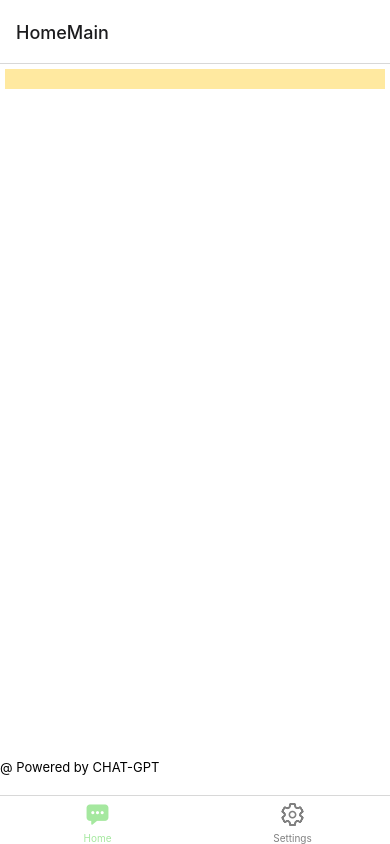
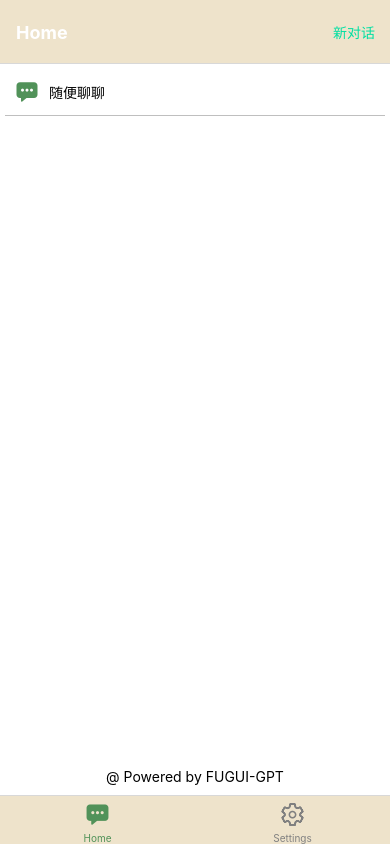
Before and after one commit to eiis/fugui_chat, a React Native app: screen /Home in a window 390 px wide. Built offline with nearby package versions, Linux system fonts and the light colour scheme.

Commit message:
:sparkles: (添加历史聊天列表)

```diff
--- a/App.js
+++ b/App.js
@@ -1,6 +1,6 @@
 import { StatusBar } from "expo-status-bar";
 import React, { useState } from "react";
-import { StyleSheet, Text, View } from "react-native";
+import { StyleSheet, Text, TouchableOpacity } from "react-native";
 import ChatPage from "./screens/ChatPage";
 import HomeMain from "./screens/Home";
 import SettingMain from "./screens/Setting";
@@ -8,24 +8,31 @@ import { Ionicons } from '@expo/vector-icons';
 import { NavigationContainer } from "@react-navigation/native";
 import { createNativeStackNavigator } from "@react-navigation/native-stack";
 import { createBottomTabNavigator } from '@react-navigation/bottom-tabs';
-
+import { TabBarVisibleContext } from './utils/TabBarVisibleContext';
 
 const Stack = createNativeStackNavigator();
 const Tab = createBottomTabNavigator();
 
-// 创建一个Context
-export const TabBarVisibleContext = React.createContext({
-	tabBarVisible: true,
-	setTabBarVisible: () => { },
-});
-
-function Home() {
+function Home({ navigation }) {
 	return (
 		<Stack.Navigator>
 			<Stack.Screen
 				name='HomeMain'
 				component={HomeMain}
-				options={{ title: "HomeMain", headerShown: true }}
+				options={{
+					title: "Home", headerShown: true, headerStyle: {
+						backgroundColor: '#EEE3CB', // 设置导航栏背景色
+					},
+					headerTintColor: '#fff', // 设置导航栏标题和按钮颜色
+					headerTitleStyle: {
+						fontWeight: 'bold', // 设置导航栏标题样式
+					},
+					headerRight: () => (
+						<TouchableOpacity onPress={() => navigation.navigate('ChatPage', { id: '' })}>
+							<Text style={{ marginRight: 15, color: '#00DFA2' }}>新对话</Text>
+						</TouchableOpacity>
+					),
+				}}
 			/>
 			<Stack.Screen
 				name='ChatPage'
@@ -69,6 +76,7 @@ export default function App() {
 					headerShown: false,
 					tabBarStyle: {
 						display: tabBarVisible ? 'flex' : 'none',
+						backgroundColor: '#EEE3CB',  // 用你希望的颜色替换 'blue'
 					},
 					tabBarIcon: ({ focused, color, size }) => {
 						let iconName;
@@ -88,10 +96,11 @@ export default function App() {
 					},
 				})}
 					tabBarOptions={{
-						activeTintColor: '#a5e89f',  // active icon color
+						activeTintColor: '#519259',  // active icon color
 						inactiveTintColor: 'gray',  // inactive icon color
 						tabBarIconSize: 24,  // icon size
-					}}>
+					}}
+				>
 					<Tab.Screen name="Home" component={Home} />
 					<Tab.Screen name="Settings" component={Settings} />
 				</Tab.Navigator>
--- a/screens/ChatPage.jsx
+++ b/screens/ChatPage.jsx
@@ -1,10 +1,11 @@
 import React, { useState, useContext, useRef, useEffect, useCallback } from "react";
-import { TabBarVisibleContext } from '../App';
+// import { TabBarVisibleContext } from '../App';
 import { Typewriter } from '../utils/01'
 import * as Clipboard from 'expo-clipboard';
 import AsyncStorage from '@react-native-async-storage/async-storage';
 import Modal from 'react-native-modal';
 import { v4 as uuidv4 } from 'uuid';
+import { TabBarVisibleContext } from '../utils/TabBarVisibleContext';
 
 import {
 	View,
@@ -21,14 +22,16 @@ import Icon from "react-native-vector-icons/FontAwesome";
 
 
 const ChatPage = ({ route }) => {
-	const { id } = route.params;
+	const { id = '' } = route.params;
 	useEffect(() => {
 		const getApiKey = async () => {
 			try {
+				if (id) {
 					const chat_List = JSON.parse(await AsyncStorage.getItem('@chat_List'));
 					if (chat_List !== null) {
 						const found = chat_List.find(item => item.id === id);
 						setMessages(found.messages)
+					}
 				}
 			} catch (e) {
 				console.error(e);
@@ -147,8 +150,8 @@ const ChatPage = ({ route }) => {
 
 			let chatList = await AsyncStorage.getItem('@chat_List');
 			chatList = chatList ? JSON.parse(chatList) : [];
-			console.log('chatList', chatList)
 
+			if (!id) {
 				const chatRecord = {
 					id: chatId,  // 添加唯一的聊天ID
 					messages: newMessages,
@@ -158,6 +161,17 @@ const ChatPage = ({ route }) => {
 				console.log('chatRecord', chatRecord)
 
 				await AsyncStorage.setItem('@chat_List', JSON.stringify(chatList))
+			} else {
+				const chat_List = JSON.parse(await AsyncStorage.getItem('@chat_List'));
+				const found = chat_List.find(item => item.id === id);
+				console.log(found.messages, 'found')
+				found.messages.push(
+					{ message: message, sender: "user" },
+					{ message: response.data.choices[0].message.content, sender: "ai", isLoading: false }
+				)
+
+				await AsyncStorage.setItem('@chat_List', JSON.stringify(chat_List)); // 将更新后的chat_List保存到AsyncStorage中
+			}
 
 			// 在这里，newMessages 是 messages 的最新值
 			console.log('newMessages', newMessages);
--- a/screens/Home.jsx
+++ b/screens/Home.jsx
@@ -2,11 +2,14 @@ import React, { useEffect, useState } from "react";
 import { StatusBar } from "expo-status-bar";
 import { StyleSheet, TouchableOpacity, Text, View, Image } from "react-native";
 import AsyncStorage from '@react-native-async-storage/async-storage';
+import { useFocusEffect } from '@react-navigation/native';
+import { Ionicons } from '@expo/vector-icons';
 
 export default function Home({ navigation }) {
 
 	const [msgs, setMesgs] = useState([{}])
-	useEffect(() => {
+	useFocusEffect(
+		React.useCallback(() => {
 			const getApiKey = async () => {
 				try {
 					const value = await AsyncStorage.getItem('@chat_List');
@@ -19,20 +22,12 @@ export default function Home({ navigation }) {
 				}
 			}
 			getApiKey();
-	}, []);
+		}, [])
+	);
 
 	return (
 		<View style={styles.container}>
-			{/* <Image
-				source={require("../assets/curve.png")}
-				style={{
-					position: "absolute",
-					top: 0,
-					height: 100,
-					width: "100%",
-					backgroundColor: "#090a09",
-				}}
-			/> */}
+			<View>
 				{msgs && msgs.map((msg, index) => (
 					<TouchableOpacity
 						key={index}
@@ -40,35 +35,52 @@ export default function Home({ navigation }) {
 						style={{
 							margin: 5,
 							padding: 10,
-						backgroundColor: '#FFE9A0',
+							backgroundColor: '#FFF',
+							borderBottomWidth: 1,
+							borderBottomColor: 'rgba(128, 128, 128, 0.5)',
 						}}
 					>
-					<Text>
-						{msg.id}
+						<View style={{ flexDirection: 'row', alignItems: 'center' }}>
+							<View style={{ marginRight: 10 }}>
+								<Ionicons name={'chatbox-ellipses'} size={24} color={'#519259'} />
+							</View>
+							<View style={{ flex: 1, }}>
+								<Text>随便聊聊</Text>
+								<Text
+									numberOfLines={1}
+									ellipsizeMode='tail'
+								>
+									{msg.messages && msg.messages[msg.messages.length - 1].message}
 								</Text>
+							</View>
+						</View>
+
 					</TouchableOpacity>
 				))}
+			</View>
+			<View>
 				<Text
 					style={{
-					paddingTop: 10,
-					fontSize: 13,
-					position: "absolute",
-					bottom: 20,
+						textAlign: 'center',
+						marginBottom: 10
 					}}
 				>
-				@ Powered by CHAT-GPT
+					@ Powered by FUGUI-GPT
 				</Text>
+			</View>
 			<StatusBar style='auto' />
-		</View>
+		</View >
 	);
 }
 
 const styles = StyleSheet.create({
 	container: {
 		backgroundColor: "#fff",
-		// alignItems: "center",
-		// justifyContent: "center",
 		height: "100%",
+		display: 'flex',
+		flexDirection: 'column',
+		// alignItems: 'center',
+		justifyContent: 'space-between'
 	},
 	button: {
 		width: 300,
--- /dev/null
+++ b/utils/TabBarVisibleContext.ts
@@ -0,0 +1,9 @@
+import React from 'react';
+
+// 创建一个Context
+export const TabBarVisibleContext = React.createContext({
+  tabBarVisible: true,
+  setTabBarVisible: () => { },
+});
+
+export default TabBarVisibleContext;
```
Lines whose indentation alone changed are shown as unchanged.
